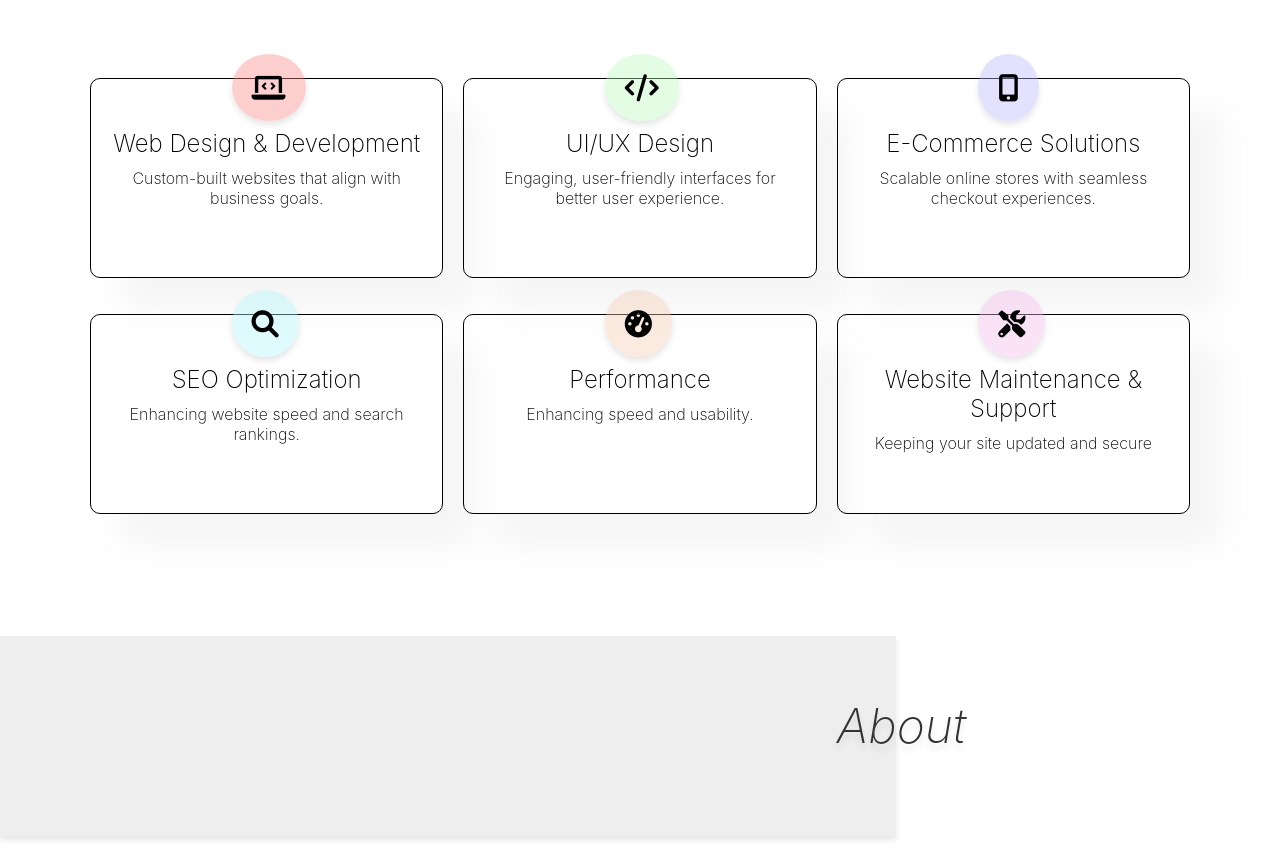
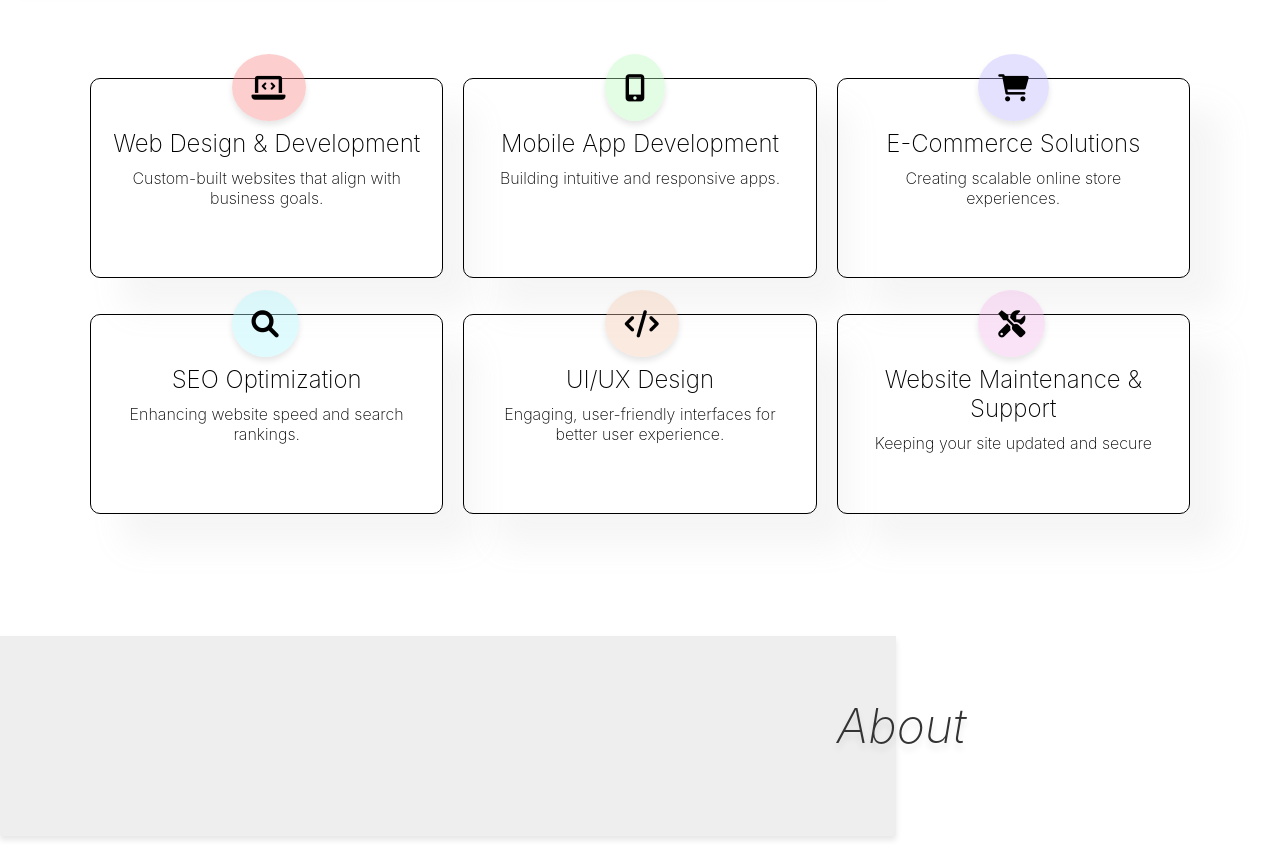
Before and after one commit to das744/my_nextjs_portfolio, a Next.js app: page / in a window 1280 px wide. Shown: the part 1060-1911 px from the top of the page. Built offline with nearby package versions, Linux system fonts and the light colour scheme; grey boxes are pictures that could not be loaded.

Commit message:
update service file

```diff
--- a/components/Portfolio/portfolioData.js
+++ b/components/Portfolio/portfolioData.js
@@ -31,7 +31,7 @@ const portfolioData = [
     title: "Math Tutoring Website",
     description:
       "n educational platform offering tutor booking, and interactive resources.Created using React, HTML, CSS, and JS.",
-      website: "https://fredostutoring.com/",
+      website: "https://fredostutoring.net/",
       github: "https://github.com/das744/mathtutor",
   },
   {
@@ -56,7 +56,7 @@ const portfolioData = [
     title: "Music Lesson Website",
     description: "An educational platform offering tutor booking, and interactive resources.",
     website: "https://merndaguitarlesson.vercel.app/",
-    github: "https://github.com/das744/nextjs-theme",
+    github: "https://github.com/das744/mernda_guitar_lesson",
   },
   {
     id: 8,
--- a/components/Service/serviceData.js
+++ b/components/Service/serviceData.js
@@ -7,15 +7,15 @@ export const servicesData = [
   },
   {
     id: 2,
-    icon: "fas fa-code",
-    title: "UI/UX Design",
-    description: "Engaging, user-friendly interfaces for better user experience.",
+    icon: "fas fa-mobile-alt",
+    title: "Mobile App Development",
+    description: "Building intuitive and responsive apps."
   },
   {
     id: 3,
-    icon: "fas fa-mobile-alt",
+    icon: "fas fa-shopping-cart",
     title: "E-Commerce Solutions",
-    description: "Scalable online stores with seamless checkout experiences.",
+    description: "Creating scalable online store experiences."
   },
   {
     id: 4,
@@ -25,9 +25,9 @@ export const servicesData = [
   },
   {
     id: 5,
-    icon: "fas fa-tachometer-alt",
-    title: "Performance",
-    description: "Enhancing speed and usability.",
+    icon: "fas fa-code",
+    title: "UI/UX Design",
+    description: "Engaging, user-friendly interfaces for better user experience.",
   },
   {
     id: 6,
```
